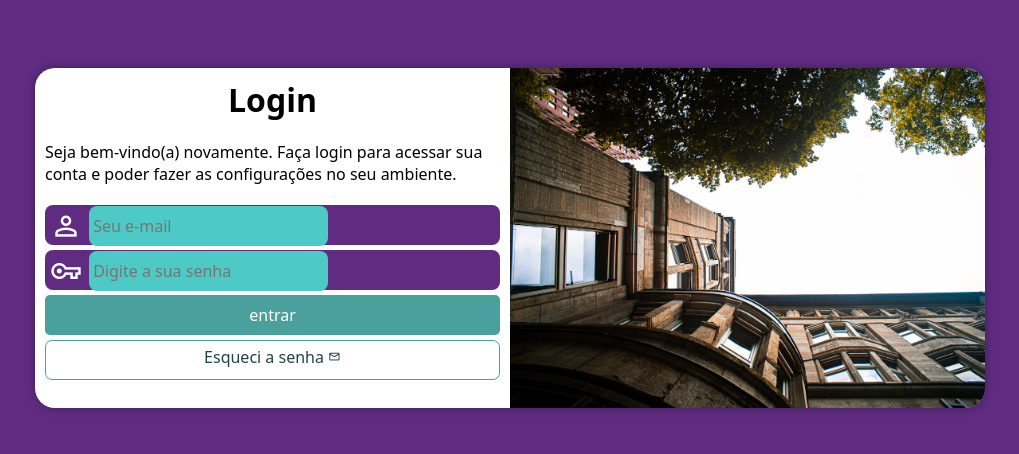
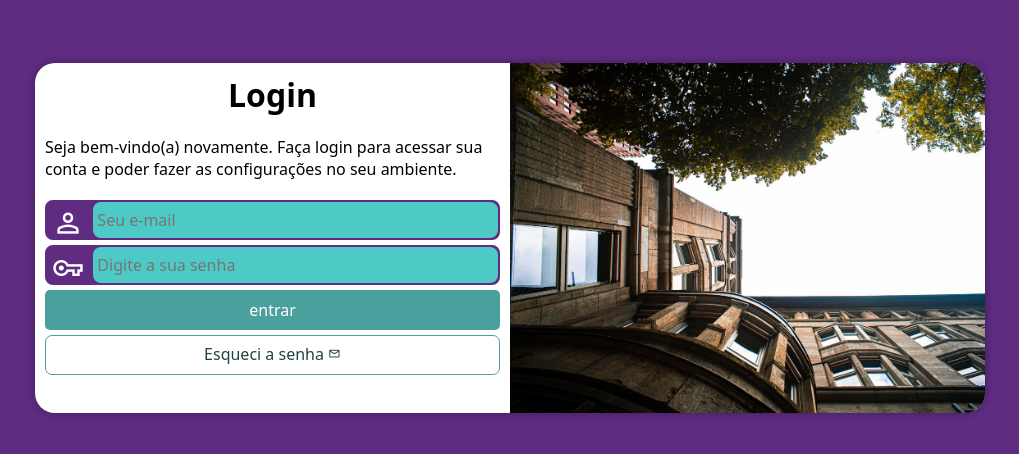
Before and after one commit to HelioTavaresBatalha/projeto-tela-login-responsivo, a plain HTML site: page index.html in a window 1280 px wide. Shown: the part 162-616 px from the top of the page, without its empty margins (130-1149 px from the left). Drawn offline with nearby package versions, Linux system fonts and the light colour scheme.

Commit message:
Retificação dos campos inputs

```diff
--- a/estilos/media-query.css
+++ b/estilos/media-query.css
@@ -9,7 +9,7 @@
 
     section#login {
         width: 80vw;
-        height: 280px;
+        height: 275px;
     }
 
     section#login>div#imagem {
@@ -23,12 +23,14 @@
         width: 70%;
     }
 
+
 }
 
 @media screen and (min-width:992px) {
     section#login {
         width: 950px;
-        height: 340px;
+        height: 350px;
+
     }
 
     section#login>div#imagem {
@@ -41,10 +43,12 @@
         float: left;
         width: 50%;
     }
-    div#formulario > h1 {
+
+    div#formulario>h1 {
         font-size: 2em;
     }
-    div#formulario > p {
+
+    div#formulario>p {
         font-size: 1em;
         margin: 20px 0px;
     }
--- a/estilos/style.css
+++ b/estilos/style.css
@@ -66,6 +66,7 @@ div#formulario>p {
 
 form>div.campo {
     background-color: var(--lilas);
+    border: 2px solid var(--lilas);
     display: block;
     width: 100%;
     height: 40px;
@@ -77,22 +78,25 @@ div.campo>label {
     display: none;
 }
 
-div.campo>span {
+div.campo > i {
     color: white;
     font-size: 2em;
-    width: 40px;
+    width: 42.2px;
     padding: 5px;
 }
 
 div.campo>input {
     background-color: #4ecac6;
     font-size: 1em;
-    width: calc(100%-44px);
+    width: calc(100% - 46.5px);
     height: 100%;
     border: 0px;
     border-radius: 8px;
     padding: 4px;
-    transform: translateY(-10px);
+    transform: translateY(-13px);
+}
+div.campo > input:focus-within {
+    background-color: white;
 }
 
 
@@ -118,7 +122,7 @@ form>a.botao {
     font-size: 1em;
     width: 100%;
     height: 40px;
-    padding-top: 5px;
+    padding-top: 7px;
     margin-top: 5px;
     background-color: white;
     color: #1f4443;
@@ -130,7 +134,10 @@ form>a.botao {
 form>a.botao:hover {
     background-color: #49a09d;
 }
-
-form>a.botao>span {
+form > a.botao > i {
     font-size: 0.8em;
 }
+
+form>a.botao>i {
+    font-size: 0.8em;
+}
--- a/index.html
+++ b/index.html
@@ -22,20 +22,20 @@
                     ambiente.</p>
                 <form action="login.php" method="post" autocomplete="on">
                     <div class="campo">
-                        <span class="material-symbols-outlined">person</span>
+                        <i class="material-symbols-outlined">person</i>
                         <input type="email" name="email" id="ilogin" placeholder="Seu e-mail" autocomplete="email"
                             required maxlength="30">
-                        <label for="ilogin">Login</label>
+                        <label for="ilogin">login</label>
                     </div>
                     <div class="campo">
-                        <span class="material-symbols-outlined">vpn_key</span>
+                        <i class="material-symbols-outlined">vpn_key</i>
                         <input type="password" name="senha" id="isenha" placeholder="Digite a sua senha"
                             autocomplete="current-password" required minlength="8" maxlength="16">
-                        <label for="isenha">Senha</label>
+                        <label for="isenha">senha</label>
                     </div>
                     <input type="submit" value="entrar">
                     <a href="esqueci.html" class="botao">Esqueci a senha
-                        <span class="material-symbols-outlined">mail</span>
+                        <i class="material-symbols-outlined">mail</i>
                     </a>
                 </form>
 
```
